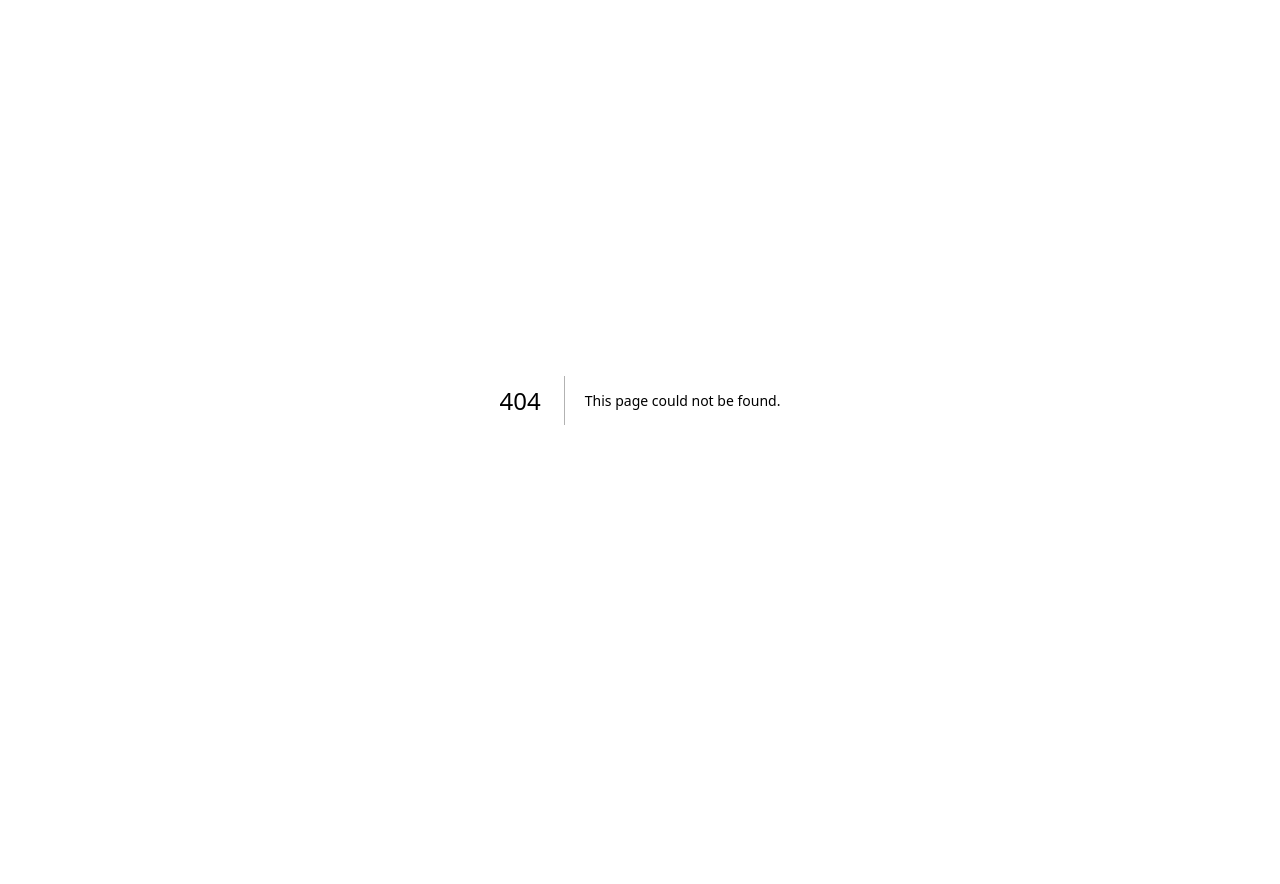
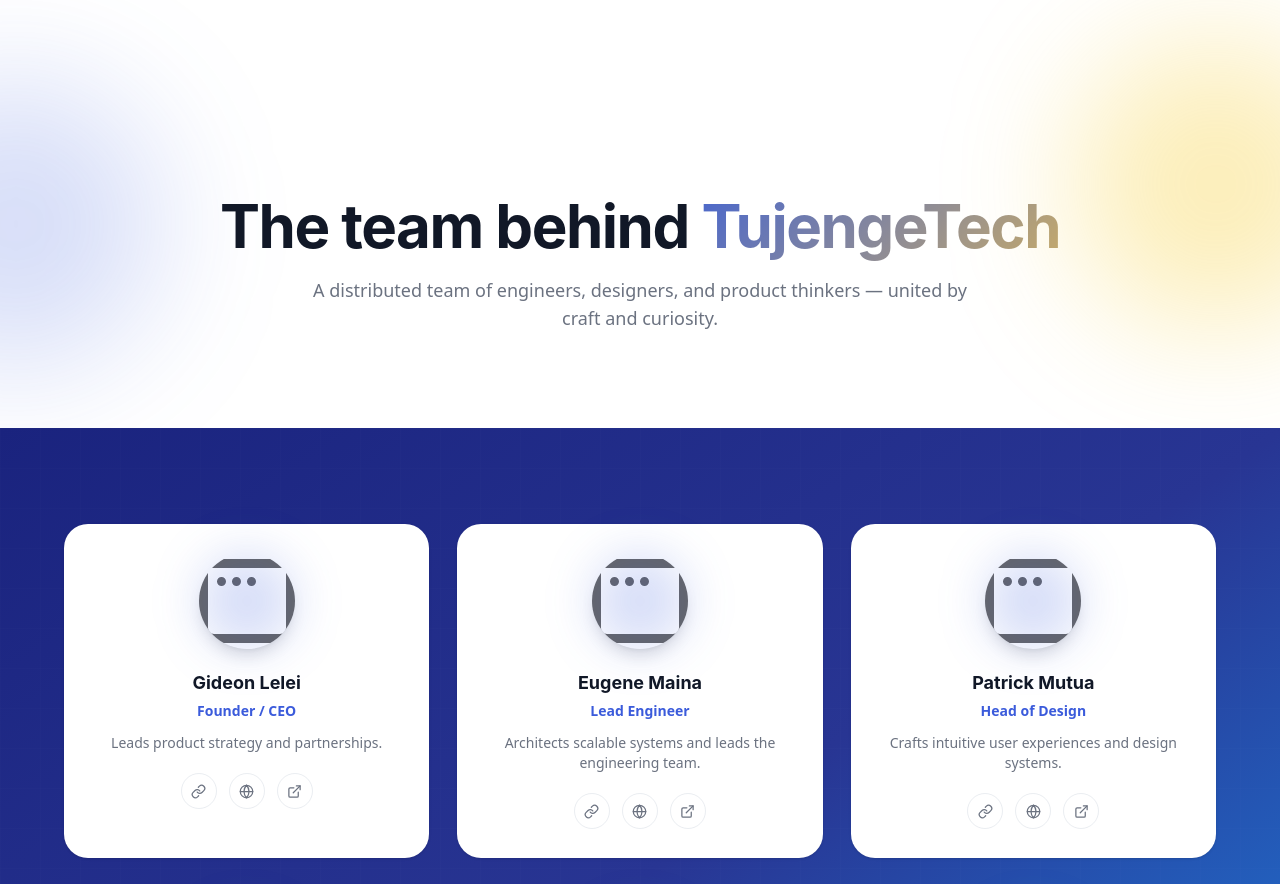
Before and after one commit to tujengetechsolutions/TujengeTechWeb, a Next.js app: page /team in a window 1280 px wide. Before the commit this address had no page. Shown: the top 884 px of the page. Before the commit the page ends 800 px from the top, so only its background shows below. Built offline with nearby package versions, Linux system fonts and the light colour scheme.

Commit message:
Worked on team section

```diff
--- /dev/null
+++ b/app/team/page.tsx
@@ -0,0 +1,179 @@
+import Image from "next/image"
+import { Link, Globe, ExternalLink, ArrowRight } from "lucide-react"
+
+const team = [
+  {
+    name: "Gideon Lelei",
+    role: "Founder / CEO",
+    bio: "Leads product strategy and partnerships.",
+    image: "/window.svg",
+    social: { linkedin: "#", twitter: "#", github: "#" },
+  },
+  {
+    name: "Eugene Maina",
+    role: "Lead Engineer",
+    bio: "Architects scalable systems and leads the engineering team.",
+    image: "/window.svg",
+    social: { linkedin: "#", twitter: "#", github: "#" },
+  },
+  {
+    name: "Patrick Mutua",
+    role: "Head of Design",
+    bio: "Crafts intuitive user experiences and design systems.",
+    image: "/window.svg",
+    social: { linkedin: "#", twitter: "#", github: "#" },
+  },
+  {
+    name: "Nick Shayo",
+    role: "Head of Design",
+    bio: "Crafts intuitive user experiences and design systems.",
+    image: "/window.svg",
+    social: { linkedin: "#", twitter: "#", github: "#" },
+  },
+  {
+    name: "Halima Hassan",
+    role: "Head of Design",
+    bio: "Crafts intuitive user experiences and design systems.",
+    image: "/window.svg",
+    social: { linkedin: "#", twitter: "#", github: "#" },
+  },
+  {
+    name: "Hillary Kibet",
+    role: "Head of Design",
+    bio: "Crafts intuitive user experiences and design systems.",
+    image: "/window.svg",
+    social: { linkedin: "#", twitter: "#", github: "#" },
+  },
+]
+
+export default function Page() {
+  return (
+    <main className="min-h-screen">
+
+      {/* ── Hero ── */}
+      <section className="relative overflow-hidden pb-16 pt-36 md:pb-24 md:pt-44">
+        <div className="absolute inset-0 grid-bg opacity-50"></div>
+        <div className="absolute -left-32 top-20 h-72 w-72 rounded-full bg-primary/20 blur-3xl"></div>
+        <div className="absolute -right-20 top-10 h-72 w-72 rounded-full bg-accent/30 blur-3xl"></div>
+
+        <div className="relative mx-auto max-w-5xl px-5 text-center md:px-8">
+          <h1 className="animate-fade-in-up mx-auto mt-5 font-display text-4xl font-bold tracking-tight md:text-6xl">
+            The team behind <span className="text-gradient-accent">TujengeTech</span>
+          </h1>
+          <p
+            className="animate-fade-in-up mx-auto mt-5 max-w-2xl text-base text-muted-foreground md:text-lg"
+            style={{ animationDelay: "120ms" }}
+          >
+            A distributed team of engineers, designers, and product thinkers — united by craft and curiosity.
+          </p>
+        </div>
+      </section>
+
+      {/* ── Team Cards ── */}
+      <section className="bg-gradient-hero relative overflow-hidden px-5 pb-20 pt-20 text-white md:px-8 md:pb-28 md:pt-24">
+        <div className="absolute inset-0 grid-bg opacity-20"></div>
+
+        <div className="relative mx-auto grid max-w-6xl gap-7 sm:grid-cols-2 lg:grid-cols-3">
+          {team.map((member) => (
+            <div
+              key={member.name}
+              className="group flex flex-col items-center rounded-3xl border border-white/10 bg-white p-7 text-center text-foreground shadow-sm transition-all hover:-translate-y-1"
+            >
+              {/* Avatar */}
+              <div className="relative">
+                <div className="relative h-24 w-24 overflow-hidden rounded-full shadow-lg">
+                  <Image
+                    src={member.image}
+                    alt={`Photo of ${member.name}`}
+                    fill
+                    className="object-cover"
+                  />
+                </div>
+                <div className="absolute inset-0 rounded-full bg-primary/20 blur-xl"></div>
+              </div>
+
+              {/* Name */}
+              <h3 className="mt-5 font-display text-lg font-bold text-foreground">
+                {member.name}
+              </h3>
+
+              {/* Role */}
+              <p className="mt-1 text-sm font-semibold text-primary">
+                {member.role}
+              </p>
+
+              {/* Bio */}
+              <p className="mt-3 text-sm text-muted-foreground">
+                {member.bio}
+              </p>
+
+              {/* Social icons */}
+              <div className="mt-5 flex items-center gap-3">
+                <a
+                  href={member.social.linkedin}
+                  className="grid h-9 w-9 place-items-center rounded-full border border-border/20 text-muted-foreground transition hover:border-primary hover:text-primary"
+                  aria-label={`${member.name} LinkedIn`}
+                >
+                  <Link size={15} />
+                </a>
+                <a
+                  href={member.social.twitter}
+                  className="grid h-9 w-9 place-items-center rounded-full border border-border/20 text-muted-foreground transition hover:border-primary hover:text-primary"
+                  aria-label={`${member.name} Twitter`}
+                >
+                  <Globe size={15} />
+                </a>
+                <a
+                  href={member.social.github}
+                  className="grid h-9 w-9 place-items-center rounded-full border border-border/20 text-muted-foreground transition hover:border-primary hover:text-primary"
+                  aria-label={`${member.name} Github`}
+                >
+                  <ExternalLink size={15} />
+                </a>
+              </div>
+            </div>
+          ))}
+        </div>
+      </section>
+      <section className="px-5 py-20 md:px-8 md:py-28">
+        <div className="bg-gradient-hero shadow-glow relative mx-auto max-w-6xl overflow-hidden rounded-3xl px-8 py-16 text-center text-white md:px-16 md:py-24">
+          <div className="absolute inset-0 grid-bg opacity-25"></div>
+          <div className="absolute -right-20 -top-20 h-64 w-64 rounded-full bg-accent/30 blur-3xl"></div>
+          <div className="absolute -bottom-20 -left-20 h-64 w-64 rounded-full bg-primary/40 blur-3xl"></div>
+
+          <div className="relative">
+            <h2 className="font-display text-4xl font-bold md:text-6xl">
+              Ready to Build <span className="text-gradient-accent">the Future?</span>
+            </h2>
+            <p className="mx-auto mt-5 max-w-2xl text-base text-white/80 md:text-lg">
+              Partner with TujengeTech and transform your ideas into powerful digital solutions that scale.
+            </p>
+            <div className="mt-8 flex flex-wrap justify-center gap-3">
+              <a
+                href="/contact"
+                className="inline-flex items-center justify-center gap-2 whitespace-nowrap rounded-md text-sm font-semibold cursor-pointer
+                  bg-accent text-accent-foreground shadow-accent hover:brightness-105 hover:-translate-y-0.5
+                  transition-all duration-300 h-10 px-8
+                  focus-visible:outline-none focus-visible:ring-1 focus-visible:ring-ring
+                  disabled:pointer-events-none disabled:opacity-50"
+              >
+                Let's Work Together <ArrowRight />
+              </a>
+              <a
+                href="/projects"
+                className="inline-flex items-center justify-center gap-2 whitespace-nowrap rounded-md text-sm font-medium cursor-pointer
+                  border border-white/30 bg-white/5 text-white hover:bg-white/10 hover:text-white
+                  transition-colors h-10 px-8
+                  focus-visible:outline-none focus-visible:ring-1 focus-visible:ring-ring
+                  disabled:pointer-events-none disabled:opacity-50"
+              >
+                Explore Our Work
+              </a>
+            </div>
+          </div>
+        </div>
+      </section>
+
+    </main>
+  )
+}
```
